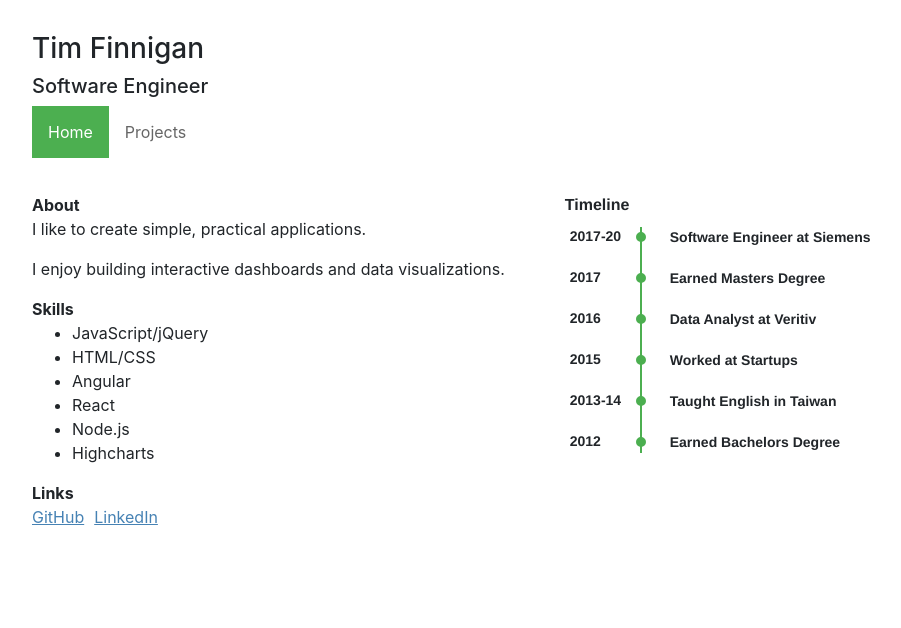
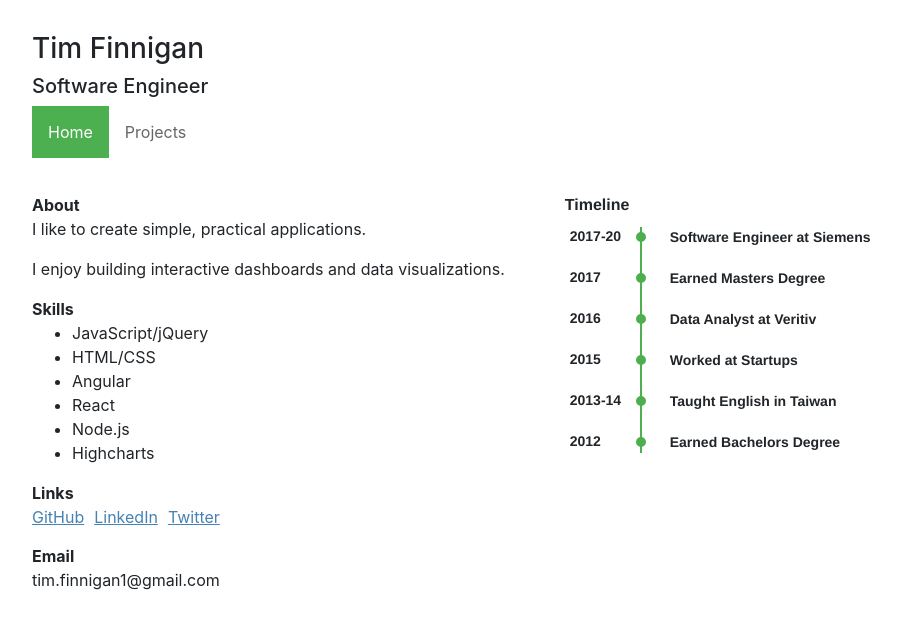
Before and after one commit to TimFinnigan/tim-finnigan-homepage, a React (Create React App) app: page / in a window 1280 px wide. Shown: the top 628 px of the page, without its empty margins (0-901 px from the left). Built offline with nearby package versions, Linux system fonts and the light colour scheme.

Commit message:
update profile links

```diff
--- a/src/App.js
+++ b/src/App.js
@@ -31,14 +31,24 @@ class App extends React.Component {
               GitHub
             </a>
             <a
-              href="https://www.linkedin.com/in/timfinnigan11/"
+              href="https://www.linkedin.com/in/tim-finnigan/"
               target="_blank"
               rel="noopener noreferrer"
             >
               LinkedIn
             </a>
+            <a
+              href="https://twitter.com/tim_finnigan1"
+              target="_blank"
+              rel="noopener noreferrer"
+            >
+              Twitter
+            </a>
             {/* <a>Resume</a> */}
           </span>
+          <strong>Email</strong>
+          <br />
+          <span>tim.finnigan1@gmail.com</span>
         </span>
         <Timeline />
       </div>
--- a/src/index.css
+++ b/src/index.css
@@ -45,6 +45,11 @@ code {
   color: white;
   background-color: #4caf50;
   text-decoration: none;
+}
+
+#portfolio-links {
+  margin-bottom: 15px;
+  display: block;
 }
 
 #portfolio-links a {
```
